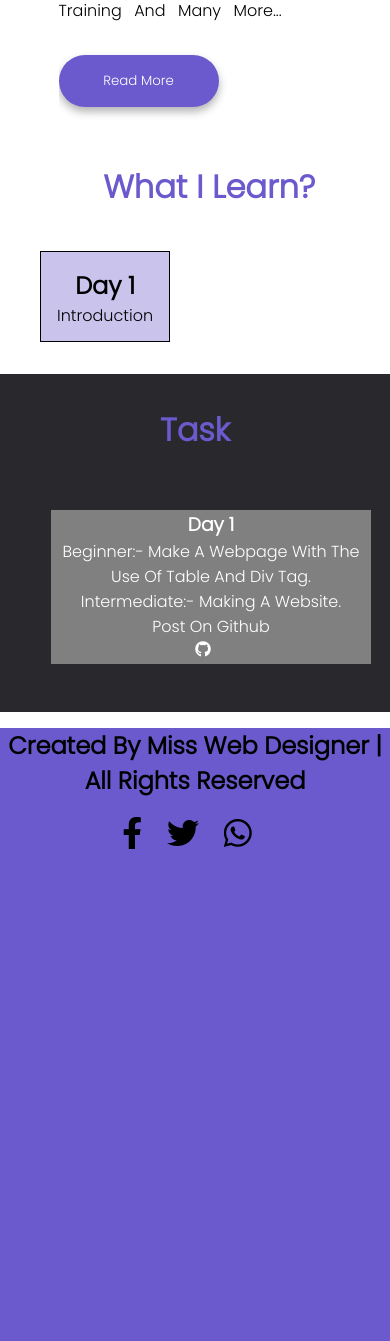
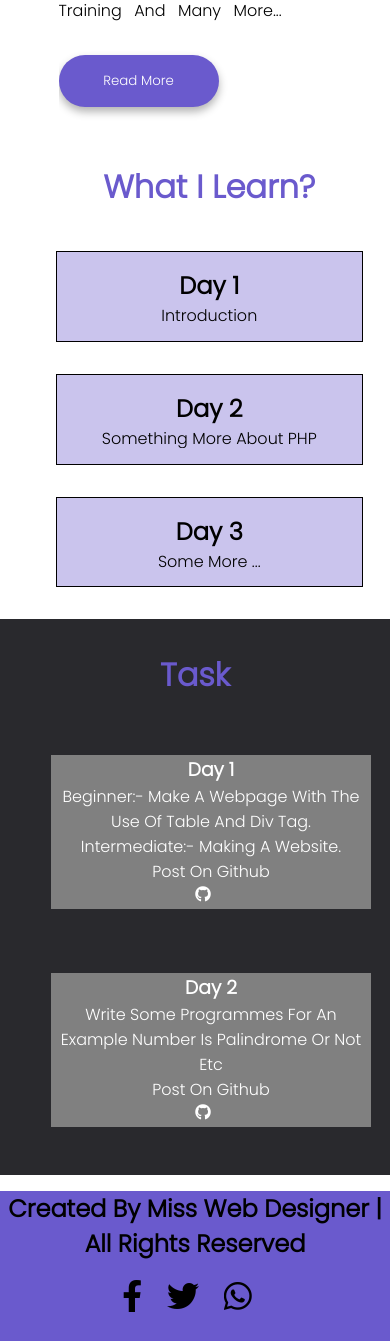
Before and after one commit to Sakina277/15-days-internship, a PHP site: page / in a window 390 px wide. Shown: the part 1837-3178 px from the top of the page. Before the commit the page ends 2686 px from the top, so only its background shows below. Run offline with PHP 8.4, Linux system fonts and the light colour scheme.

Commit message:
add task about day 2 and 3

```diff
--- a/Internship/index.html
+++ b/Internship/index.html
@@ -74,7 +74,32 @@
 		    </div>
 		    <div class="card-outer" id="cardOuter">
             <p> time duration:-1 hour</p>
-             <p> introduction of  php and it's frame works , pros and cons of php ,how to install xampp server  and also learn about github .</p>
+             <p> introduction of  php and it's frame works , pros and cons of php , Cover all basics of php like  data types in PHP and many more ,how to install xampp server  and also learn about github .</p>
+		     </div>
+		 </div>
+
+
+		 <div class="card">
+		    <div class="card-inner" id="cardinner">
+			<h1>Day 2</h1>
+			<p> Something more  about PHP</p>
+		    </div>
+		    <div class="card-outer" id="cardOuter">
+            <p> timeduration:-45minutes and 15minutes problem solving.</p>
+             <p>learn how install netbeans, how to use it and also learn that ram prospective visual studio IDE is best . Install PHP intelephense and  live server plugins , also go throgh if-else and switch stmt  , done some programmes like find sum of 2variables  etc ,  how to print value of variable, how to php  emmbed in html and viceversa  </p>
+		     </div>
+		 </div>
+
+
+
+		 <div class="card">
+		    <div class="card-inner" id="cardinner">
+			<h1>Day 3</h1>
+			<p>Some more ...</p>
+		    </div>
+		    <div class="card-outer" id="cardOuter">
+            <p> timeduration:-45minutes and 15minutes problem solving.</p>
+             <p>learn types of loops , difference between get and post method and their advantages and disadvantages and these methods are used in form tag to take input from user </p>
 		     </div>
 		 </div>
 
@@ -89,10 +114,19 @@
 
 <section class="task" id="task">
 	    <h2 class="heading" >Task</h2>
-	    <div class="card">
+	    <div class="card2">
+
 		<div class="task-card">
 			<h3>day 1</h3>
 			<p>beginner:- make a webpage  with the use of table and div tag.<br>intermediate:- making a website. <br>post on github</p>
+			<div class="social-media">
+				<i class="fab fa-github"></i>
+			</div>
+		</div>
+
+			<div class="task-card">
+			<h3>day 2</h3>
+			<p>write some programmes for an example number is palindrome or not etc <br>post on github</p>
 			<div class="social-media">
 				<i class="fab fa-github"></i>
 			</div>
--- a/Internship/style.css
+++ b/Internship/style.css
@@ -270,6 +270,7 @@
 	height:10vh;
 	display:flex;
 	flex-flow: column;
+	flex-wrap: wrap;
 	border:1px solid black;
 	background-color: #cac4ed;
 	overflow: hidden;
@@ -277,7 +278,7 @@
 }
 .card:hover{
 	cursor:pointer;
-	height: 50vh;
+	min-height: 80vh;
 }
 .what .card .card-inner{
 	position: relative;
@@ -292,13 +293,16 @@
 	  position: absolute;
 	  top:5rem;
 	  width:20vw;
-	  min-height:13vh;
+	  min-height:14vh;
 	  overflow: hidden;
 	  padding:0.5rem;
+
 
 }
 .what .card-outer p{
       text-align: justify;
+      padding:0.5rem;
+
 
 }
 
@@ -318,7 +322,7 @@
 	margin:2rem;
 
 }
- .task .card{
+ .task .card2{
  	width:100vw;
  	display: flex;
 	flex-wrap:wrap;
@@ -442,13 +446,22 @@
 	font-size:1rem;
 }
 
-  /*.what .card{
-  	width:40vw;
+  .what .container{
+  	display: flex;
+    flex-direction: column;
+    margin:0 1rem;
 
-  }*/
+
+  }
   .what .card .card-inner  {
 
       margin:1rem;
+  }
+  .what .card .card-outer{
+  	width:100%;
+  }
+  .card:hover{
+  	min-height: 100vh
   }
 .footer {
 
```
